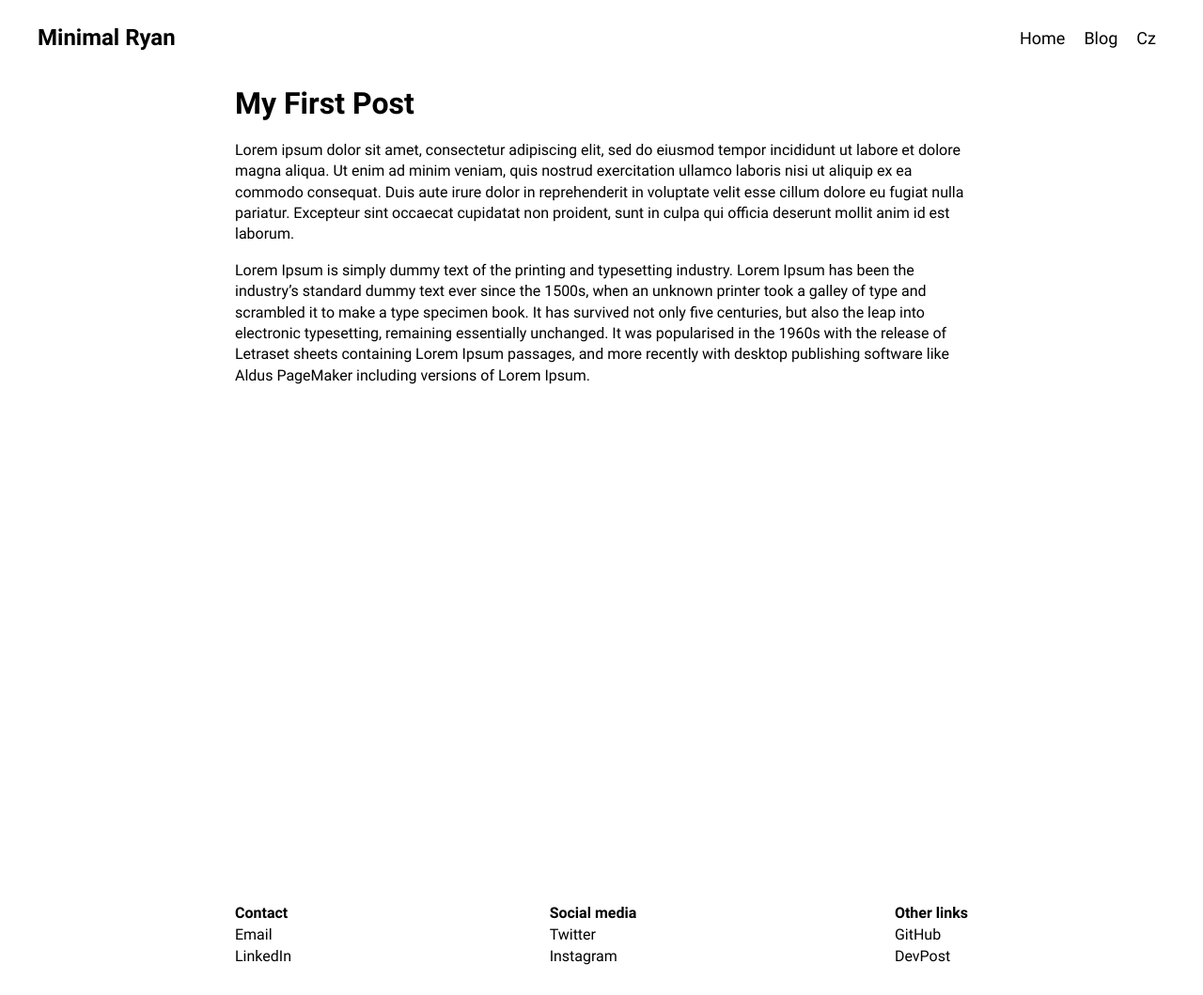
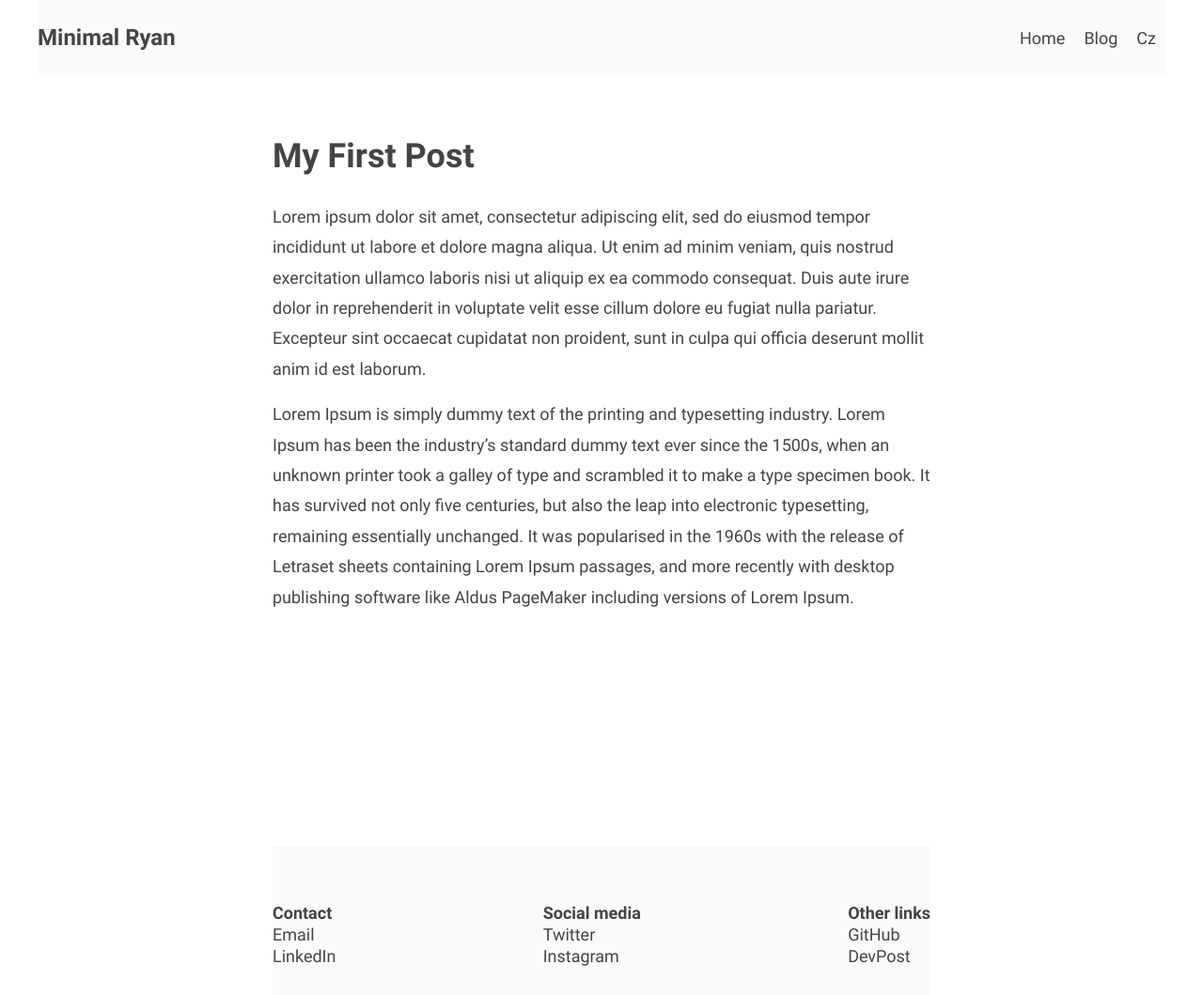
Before and after one commit to ryanshepps/jekyll-theme-minimal-ryan, a Jekyll site: the page built from _posts/2001-04-08-first-post.md, in a window 1280 px wide. Shown: the whole page at 94% size. Built offline with Jekyll 4.4.1, drawn with Linux system fonts in a browser that asks for light colours.

Commit message:
feat: improve readability

```diff
--- a/_sass/minimal-ryan/_base.scss
+++ b/_sass/minimal-ryan/_base.scss
@@ -1,13 +1,14 @@
 @use 'theme';
 
-body, h1, h2, h3, h4, h5, h6,
-p, ol, ul {
+body, p, ol, ul {
     margin: 0;
     padding: 0;
 }
 
 body {
-    font: theme.$base-font-size theme.$base-font-family theme.$base-font-color;
+    font-family: theme.$base-font-family;
+    font-size: theme.$base-font-size;
+    color: theme.$base-font-color;
     display: flex;
     flex-direction: column;
 }
--- a/_sass/minimal-ryan/_theme.scss
+++ b/_sass/minimal-ryan/_theme.scss
@@ -1,6 +1,6 @@
 /* Colors */
-$primary-color: white;
-$secondary-color: black;
+$primary-color: #fafafa;
+$secondary-color: #444;
 $tertiary-color: #575757;
 $tertiary-color-light: #EAEAEA;
 
@@ -8,7 +8,7 @@ $tertiary-color-light: #EAEAEA;
 $base-font-family: "Roboto", Arial;
 $base-font-color: $secondary-color;
 
-$base-font-size: 16px;
+$base-font-size: 18px;
 $big-font-size: 18px;
 $biggest-font-size: 20px;
 
@@ -54,4 +54,4 @@ $screen-width-large: 1200px;
 }
 
 $header-height: 80px;
-$content-max-width: 780px;
+$content-max-width: 700px;
--- a/_sass/minimal-ryan/custom.scss
+++ b/_sass/minimal-ryan/custom.scss
@@ -166,7 +166,7 @@
     & > * {
         margin: 8px 0;
         width: 100%;
-        line-height: 1.4em;
+        line-height: 1.8em;
     }
 
     & > *:not(#post-title-img) {
@@ -190,4 +190,25 @@
     li {
         padding: 4px 0;
     }
+
+    h1 {
+        margin-top: 1.5em;
+    }
+
+    h2 {
+        margin-top: 1.4em;
+    }
+
+    h3 {
+        margin-top: 1.3em;
+    }
+
+    h4 {
+        margin-top: 1.2em;
+    }
+
+    h5 {
+        margin-top: 1.1em;
+    }
+
 }
```
